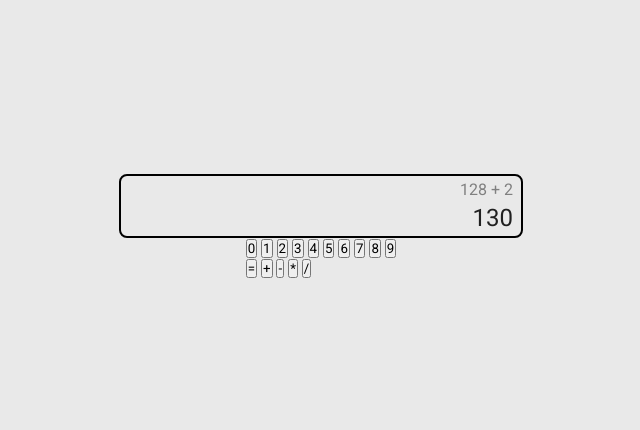
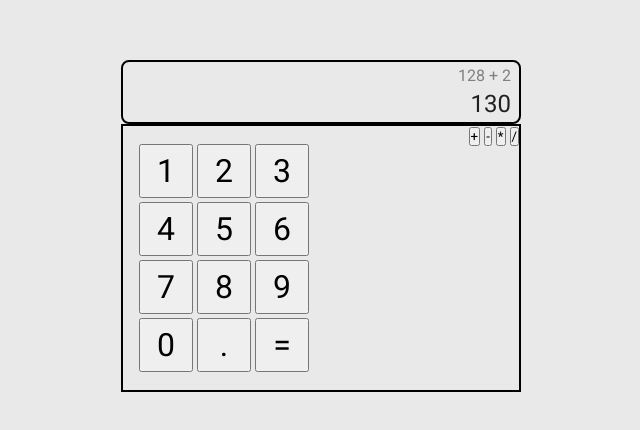
Before and after one commit to Pavlovic-Stefan/odin-calculator, a plain HTML site: page index.html in a window 1280 px wide. Shown: the part 174-604 px from the top of the page, without its empty margins (319-959 px from the left). Drawn offline with Linux system fonts and the light colour scheme.

Commit message:
Style numpad, nest elements where they should be

```diff
--- a/css/styles.css
+++ b/css/styles.css
@@ -18,7 +18,7 @@ body > div {
 
 .screen {
     border: 2px solid black;
-    width: 400px;
+    width: 396px;
     height: 60px;
     display: flex;
     flex-direction: column;
@@ -43,3 +43,23 @@ body > div {
     color: rgb(32, 32, 32);
     font-size: 24px;
 }
+
+.buttons {
+    width: 396px;
+    border: 2px solid black;
+    display: flex;
+    justify-content: space-between;
+}
+
+.numbers {
+    width: fit-content;
+    margin: 16px;
+}
+
+.numbers > div > button {
+    width: 54px;
+    height: 54px;
+    font-size: 32px;
+    padding: 6px 16px;
+    margin: 2px 0px;
+}
--- a/index.html
+++ b/index.html
@@ -19,19 +19,28 @@
         </div>
         <div class="buttons">
             <div class="numbers">
-                <button class="zero">0</button>
+                <div>
                     <button class="one">1</button>
                     <button class="two">2</button>
                     <button class="three">3</button>
+                </div>
+                <div>
                     <button class="four">4</button>
                     <button class="five">5</button>
                     <button class="six">6</button>
+                </div>
+                <div>
                     <button class="seven">7</button>
                     <button class="eight">8</button>
                     <button class="nine">9</button>
                 </div>
+                <div>
+                    <button class="zero">0</button>
+                    <button class="separator">.</button>
+                    <button class="equals">=</button>
+                </div>
+            </div>
             <div class="operators">
-                <button class="equals">=</button>
                 <button class="add">+</button>
                 <button class="substract">-</button>
                 <button class="multiply">*</button>
```
Lines whose indentation alone changed are shown as unchanged.
